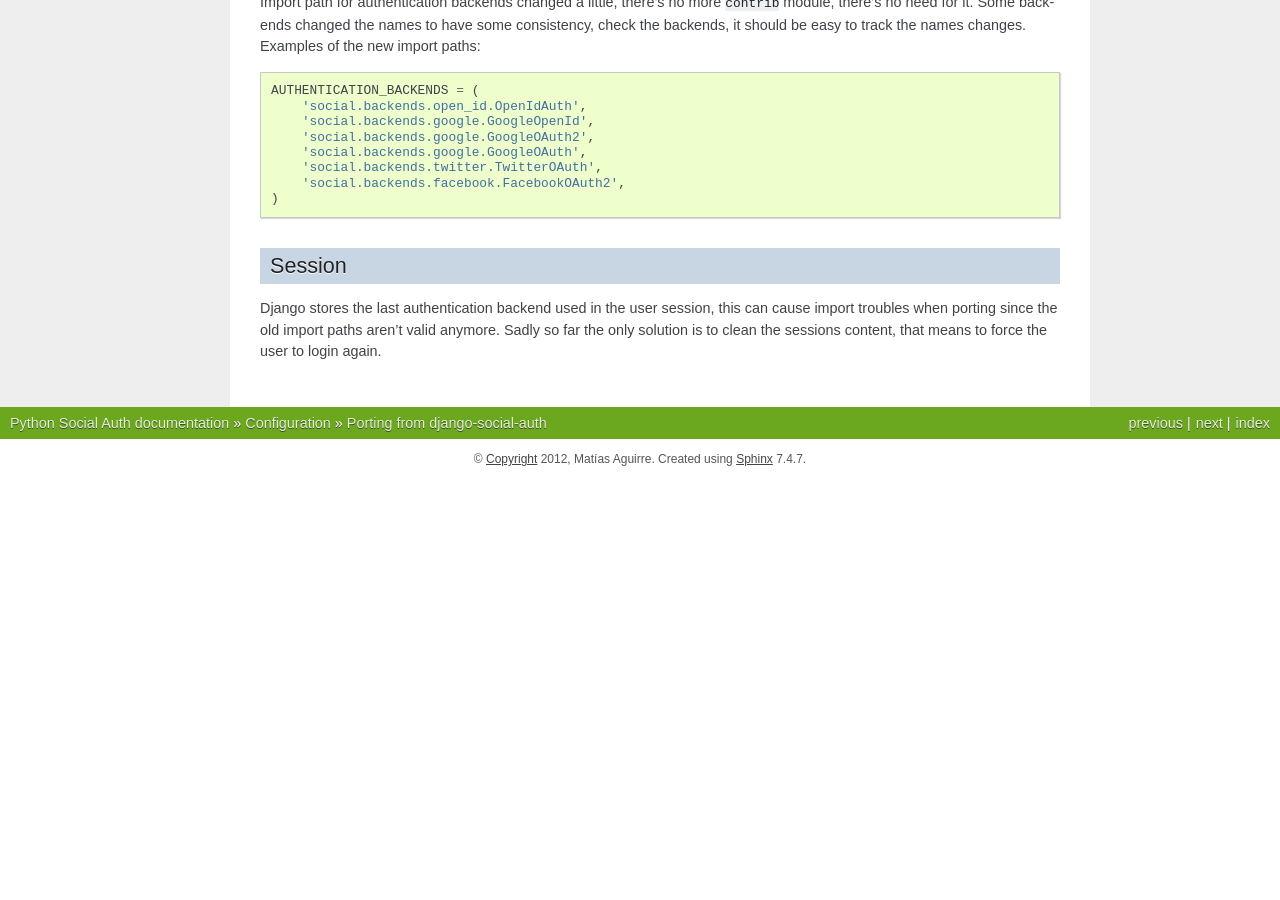
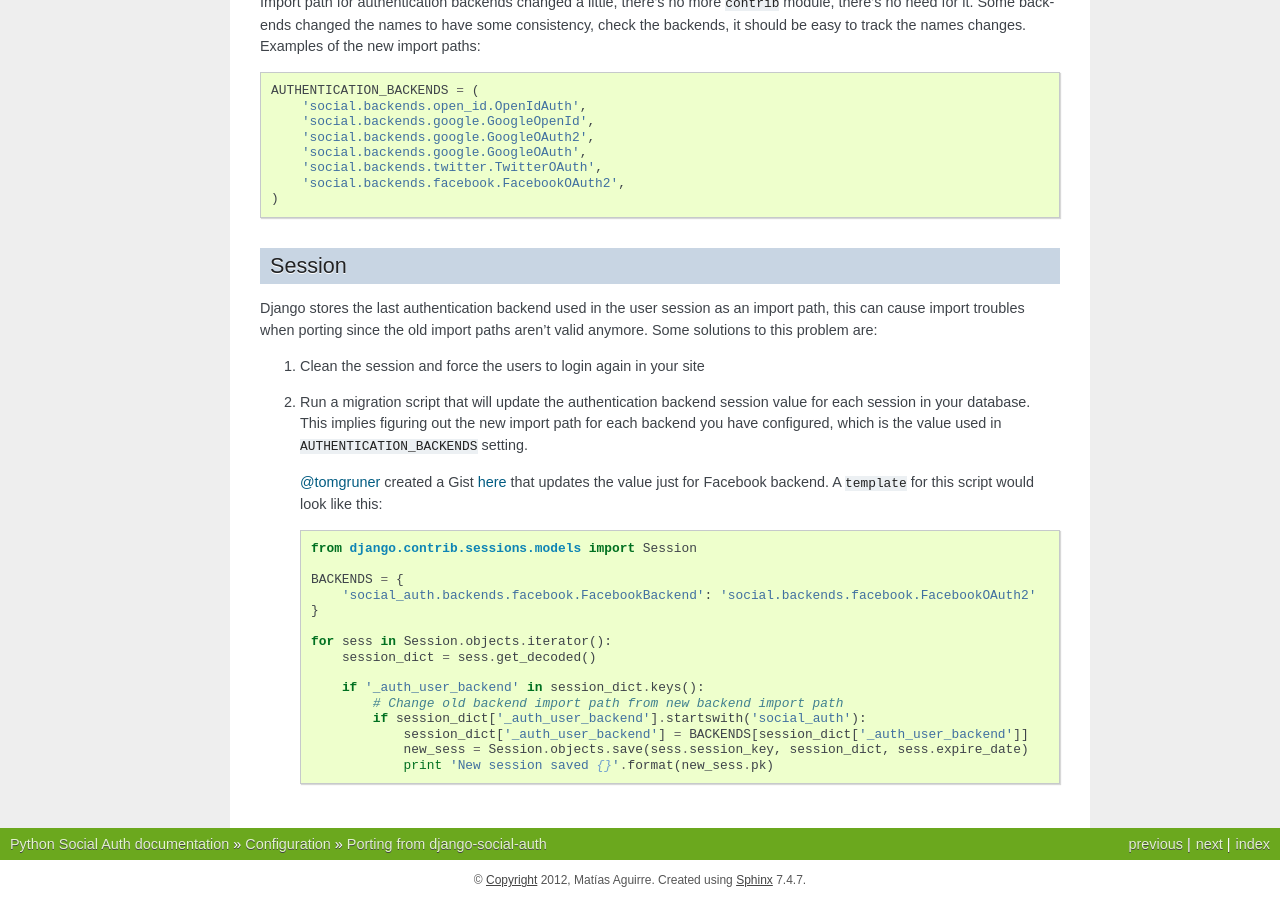
Before and after one commit to omab/python-social-auth, a Sphinx documentation site: the page built from docs/configuration/porting_from_dsa.rst, in a window 1280 px wide and 900 px high, scrolled down 1616 px. Built offline with Sphinx 7.4.7, drawn with Linux system fonts in a browser that asks for light colours; before the commit the page ends 2095 px from its top, so only the background shows below that.

Commit message:
Document django session migration script when moving from django-social-auth to python-social-auth. Refs #320

```diff
--- a/docs/configuration/porting_from_dsa.rst
+++ b/docs/configuration/porting_from_dsa.rst
@@ -106,12 +106,40 @@ changes. Examples of the new import paths::
 Session
 -------
 
-Django stores the last authentication backend used in the user session, this
-can cause import troubles when porting since the old import paths aren't valid
-anymore. Sadly so far the only solution is to clean the sessions content, that
-means to force the user to login again.
+Django stores the last authentication backend used in the user session as an
+import path, this can cause import troubles when porting since the old import
+paths aren't valid anymore. Some solutions to this problem are:
+
+1. Clean the session and force the users to login again in your site
+
+2. Run a migration script that will update the authentication backend session
+   value for each session in your database. This implies figuring out the new
+   import path for each backend you have configured, which is the value used in
+   ``AUTHENTICATION_BACKENDS`` setting.
+
+   `@tomgruner`_ created a Gist here_ that updates the value just for Facebook
+   backend. A ``template`` for this script would look like this::
+
+    from django.contrib.sessions.models import Session
+
+    BACKENDS = {
+        'social_auth.backends.facebook.FacebookBackend': 'social.backends.facebook.FacebookOAuth2'
+    }
+
+    for sess in Session.objects.iterator():
+        session_dict = sess.get_decoded()
+
+        if '_auth_user_backend' in session_dict.keys():
+            # Change old backend import path from new backend import path
+            if session_dict['_auth_user_backend'].startswith('social_auth'):
+                session_dict['_auth_user_backend'] = BACKENDS[session_dict['_auth_user_backend']]
+                new_sess = Session.objects.save(sess.session_key, session_dict, sess.expire_date)
+                print 'New session saved {}'.format(new_sess.pk)
+
 
 .. _django-social-auth: https://github.com/omab/django-social-auth
 .. _python-social-auth: https://github.com/omab/python-social-auth
 .. _example app: https://github.com/omab/python-social-auth/blob/master/examples/django_example/example/urls.py#L17
 .. _Facebook OAuth2 backend: https://github.com/omab/python-social-auth/blob/master/social/backends/facebook.py#L29
+.. _@tomgruner: https://github.com/tomgruner
+.. _here: https://gist.github.com/tomgruner/5ce8bb1f4c55d17b5b25
```
